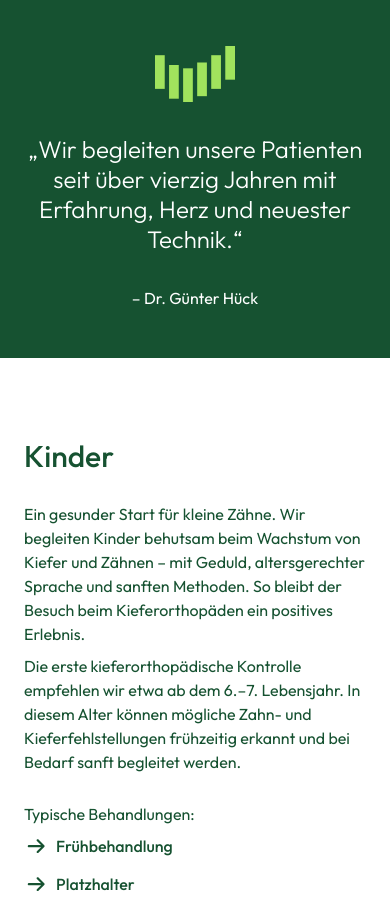
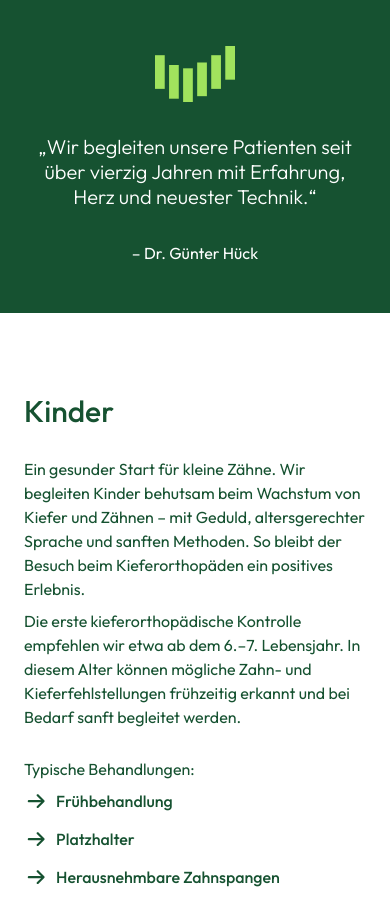
Before and after one commit to mstnwl/geradezaehne, a Next.js app: page / in a window 390 px wide. Shown: the part 1640-2553 px from the top of the page. Built offline with nearby package versions, Linux system fonts and the light colour scheme.

Commit message:
fix: make the quote one step smaller
Desktop is 1.75rem and mobile is 1.25rem. The quote stays Outfit Light and the attribution is unchanged.

```diff
--- a/app/globals.css
+++ b/app/globals.css
@@ -20,7 +20,7 @@
   --text-headline--line-height: 1.2;
   --text-headline--font-weight: 500;
 
-  --text-quote: 1.5rem;
+  --text-quote: 1.25rem;
   --text-quote--line-height: 1.25;
   --text-quote--font-weight: 300;
 
@@ -43,7 +43,7 @@
   }
 
   .text-quote {
-    font-size: 2rem;
+    font-size: 1.75rem;
   }
 }
 
```
